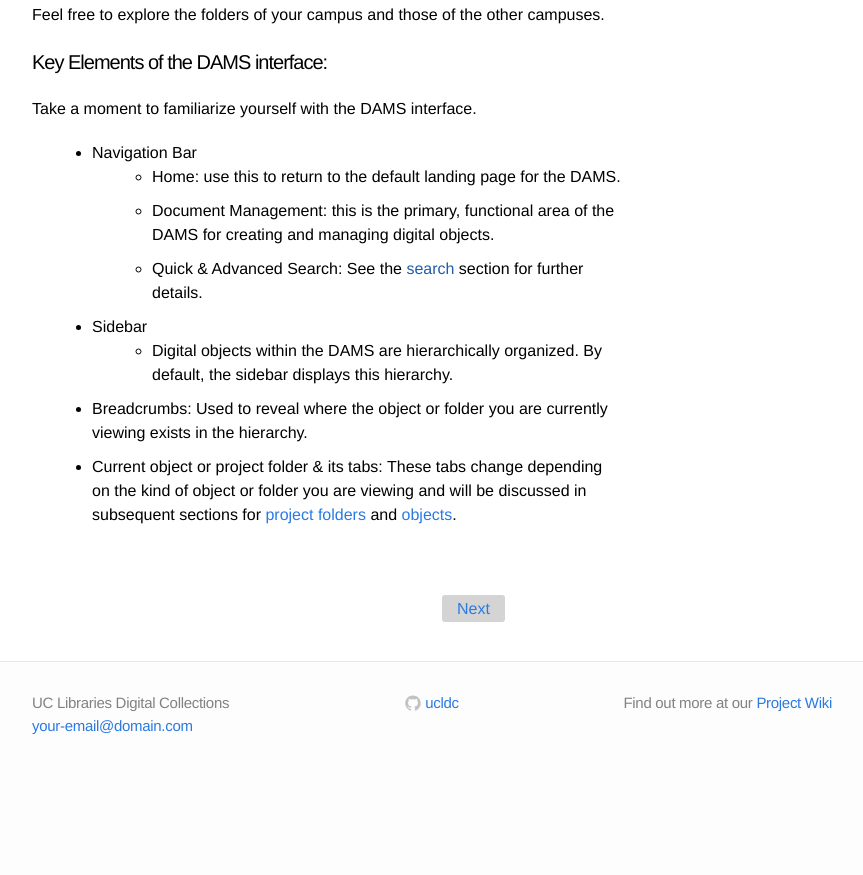
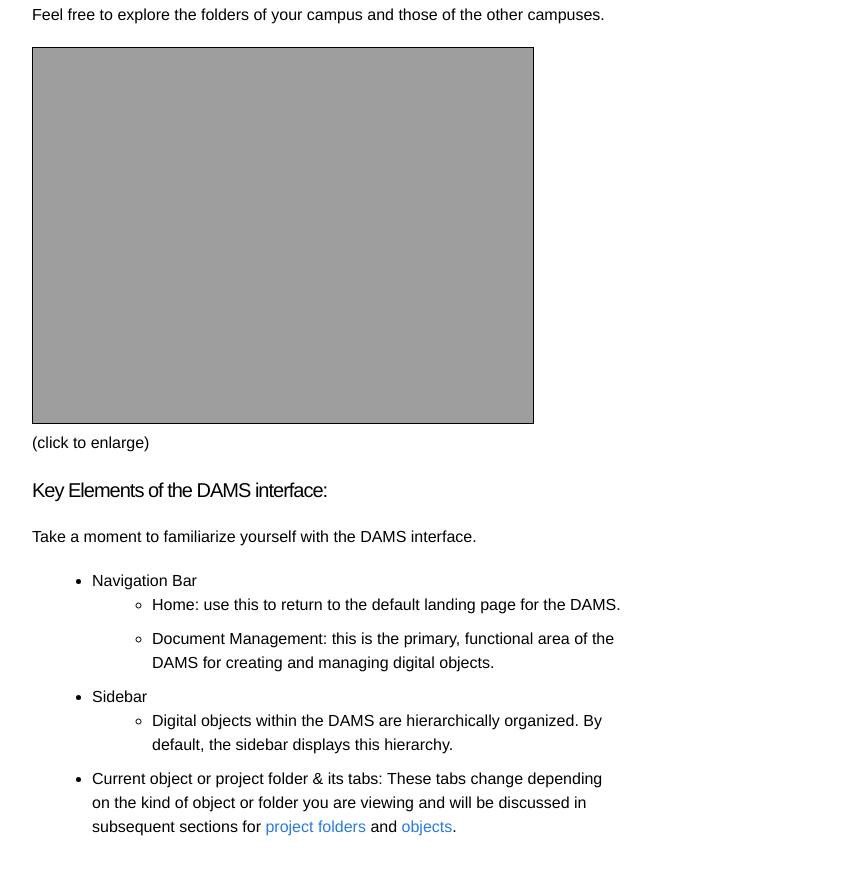
Before and after one commit to ucldc/ucldc-docs, a Jekyll site: the page built from docs/dams/index.md, in a window 1280 px wide and 900 px high, scrolled down 1222 px. Shown: the top 875 px of the window, without its empty margins (208-1071 px from the left). Built offline with Jekyll 4.4.1, drawn with Linux system fonts in a browser that asks for light colours; nearby versions of some CDN libraries; before the commit the page ends 2004 px from its top, so only the background shows below that.

Commit message:
Added screenshot and modified Key Elements list on DAMS Overview page

```diff
--- a/docs/dams/index.md
+++ b/docs/dams/index.md
@@ -23,14 +23,17 @@ The first thing you'll notice is that the DAMS is organized hierarchically. Here
 
 Now you should see a list of all 10 campuses and UCOP. These are campus folders, which are the spaces where we'll be getting to work. Navigate to the folder for your campus. You will then see a list of project folders, named for collections that we have pre-loaded into the DAMS. (We'll talk more about [project folders]({{ site.url }}{{ site.baseurl }}/docs/dams/organization/) in the next section.) Notice how the sidebar reflects where you are in the hierarchy. Feel free to explore the folders of your campus and those of the other campuses.
 
+<a class="img-popup" href="{{ site.url }}{{ site.baseurl }}/images/asset-library.png">
+  <img src="{{ site.url }}{{ site.baseurl }}/images/asset-library.png" alt="Screenshot after logging in" style="width: 500px">
+</a>
+<br>(click to enlarge)
+
 ### Key Elements of the DAMS interface:
 Take a moment to familiarize yourself with the DAMS interface.
 
 - Navigation Bar
   - Home: use this to return to the default landing page for the DAMS.
   - Document Management: this is the primary, functional area of the DAMS for creating and managing digital objects.
-  - Quick & Advanced Search: See the [search]() section for further details.
 - Sidebar
   - Digital objects within the DAMS are hierarchically organized. By default, the sidebar displays this hierarchy.
-- Breadcrumbs: Used to reveal where the object or folder you are currently viewing exists in the hierarchy.
 - Current object or project folder & its tabs: These tabs change depending on the kind of object or folder you are viewing and will be discussed in subsequent sections for [project folders]({{ site.url }}{{ site.baseurl }}/docs/dams/organization/) and [objects]({{ site.url }}{{ site.baseurl }}/docs/dams/edit-objects/).
```
